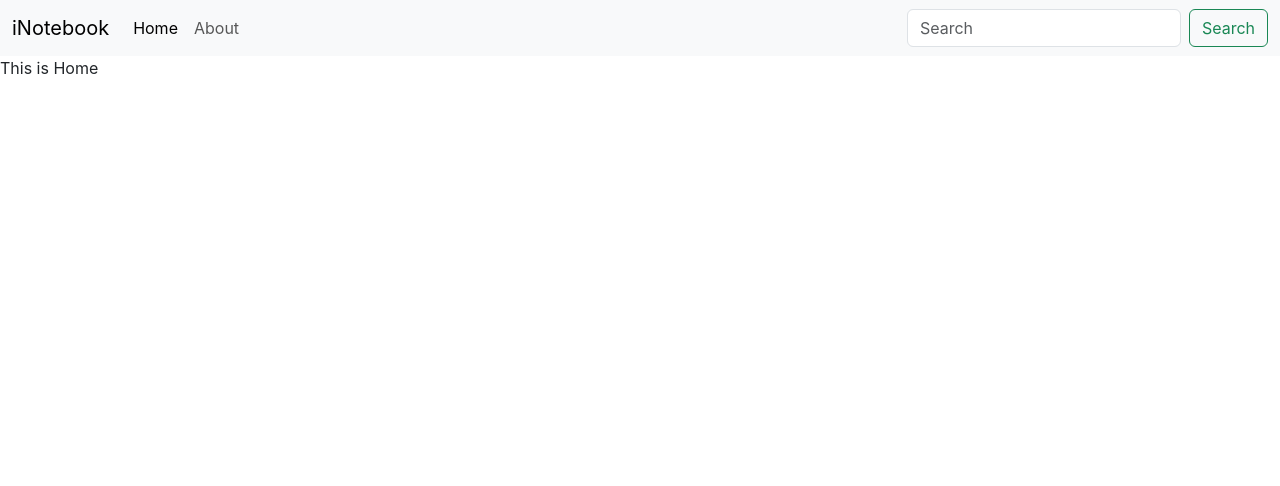
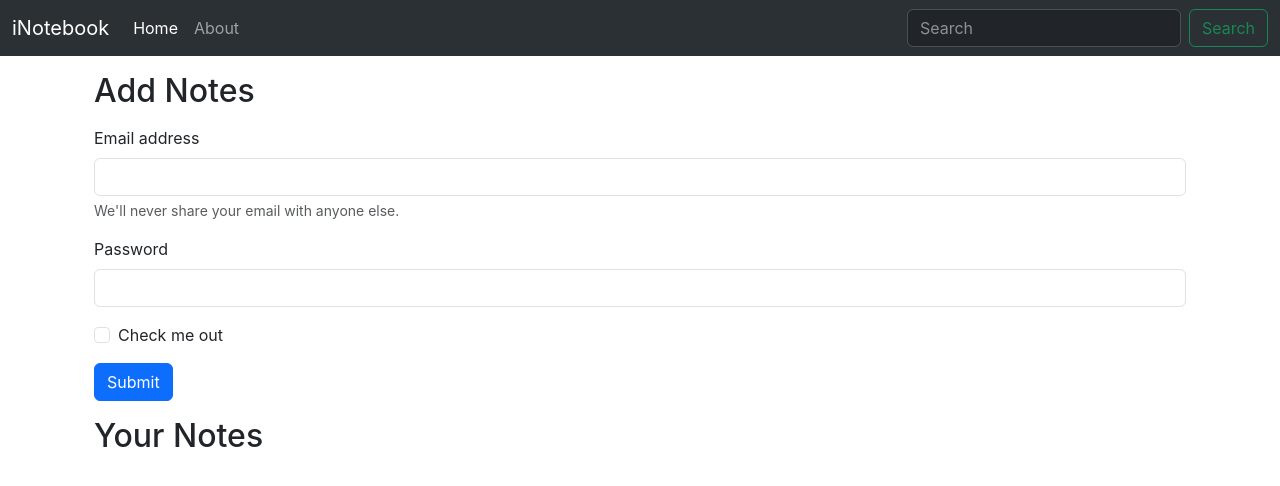
Before and after one commit to Ayushpwr27/inotebook, a React (Create React App) app: page / in a window 1280 px wide. Shown: the top 486 px of the page. Built offline with nearby package versions, Linux system fonts and the light colour scheme.

Commit message:
UseLocation Hook

```diff
--- a/src/App.js
+++ b/src/App.js
@@ -15,10 +15,12 @@
     <NoteState>
     <BrowserRouter>
     <Navbar />
+    <div className="container">
       <Routes>
         <Route path="/" element={<Home/>}></Route>
         <Route path="/about" element={<About/>}></Route>
       </Routes>
+    </div>
     </BrowserRouter>
     </NoteState>
     </>
--- a/src/components/About.js
+++ b/src/components/About.js
@@ -1,19 +1,9 @@
-import React,{ useContext,useEffect } from "react";
-import noteContext from "../context/notes/noteContext";
-
+import React from "react";
 
 export const About = () => {
-  const a = useContext(noteContext)
-
-  useEffect(()=>{
-    a.update();
-  // eslint-disable-next-line react-hooks/exhaustive-deps
-  },[])
-
-
   return (
     <div>
-    This is About {a.state.name} of {a.state.class}
+    This is About Page
     </div>
     );
 };
--- a/src/components/Home.js
+++ b/src/components/Home.js
@@ -1,7 +1,59 @@
 import React from "react";
 
 export const Home = () => {
-  return <div>This is Home</div>;
+  return (
+    <div>
+        <div className="container my-3">
+        <h2>Add Notes</h2>
+        <form className="my-3">
+          <div className="mb-3">
+            <label for="exampleInputEmail1" className="form-label">
+              Email address
+            </label>
+            <input
+              type="email"
+              className="form-control"
+              id="exampleInputEmail1"
+              aria-describedby="emailHelp"
+            />
+            <div id="emailHelp" className="form-text">
+              We'll never share your email with anyone else.
+            </div>
+          </div>
+          <div className="mb-3">
+            <label for="exampleInputPassword1" className="form-label">
+              Password
+            </label>
+            <input
+              type="password"
+              className="form-control"
+              id="exampleInputPassword1"
+            />
+          </div>
+          <div className="mb-3 form-check">
+            <input
+              type="checkbox"
+              className="form-check-input"
+              id="exampleCheck1"
+            />
+            <label className="form-check-label" for="exampleCheck1">
+              Check me out
+            </label>
+          </div>
+          <button type="submit" className="btn btn-primary">
+            Submit
+          </button>
+        </form>
+        </div>
+
+        <div className="container">
+
+        <h2>Your Notes</h2>
+
+        </div>
+
+    </div>
+  );
 };
 
-export default Home
+export default Home;
--- a/src/components/Navbar.js
+++ b/src/components/Navbar.js
@@ -1,10 +1,18 @@
-import React from 'react'
-import { Link } from "react-router-dom";
+import React,{useEffect} from 'react'
+import { Link,useLocation } from "react-router-dom";
+
+
 
 export const Navbar = () => {
+  let location = useLocation();
+  useEffect(() => {
+    console.log(location);
+    }, [location]);
+
+
   return (
     <div>
-      <nav className="navbar navbar-expand-lg bg-body-tertiary">
+      <nav className="navbar navbar-expand-lg bg-body-tertiary" data-bs-theme="dark">
         <div className="container-fluid">
           <Link className="navbar-brand" to="/">iNotebook</Link>
           <button className="navbar-toggler" type="button" data-bs-toggle="collapse" data-bs-target="#navbarSupportedContent" aria-controls="navbarSupportedContent" aria-expanded="false" aria-label="Toggle navigation">
@@ -13,10 +21,10 @@
           <div className="collapse navbar-collapse" id="navbarSupportedContent">
             <ul className="navbar-nav me-auto mb-2 mb-lg-0">
               <li className="nav-item">
-                <Link className="nav-link active" aria-current="page" to="/">Home</Link>
+                <Link className={`nav-link ${location.pathname==="/"? "active": ""}`} aria-current="page" to="/">Home</Link>
               </li>
               <li className="nav-item">
-                <Link className="nav-link" to="/about">About</Link>
+                <Link className={`nav-link ${location.pathname==="/about"? "active": ""}`}  to="/about">About</Link>
               </li>
             </ul>
             <form className="d-flex" role="search">
--- a/src/context/notes/noteState.js
+++ b/src/context/notes/noteState.js
@@ -1,25 +1,10 @@
-import { useState } from "react";
 import NoteContext from "./noteContext";
 
 const NoteState = (props) => {
-    const s1 = {
-        name: "Ayush",
-        class: "IT1",
-    };
-    const [state, setState] = useState(s1);
-    const update =()=>{
-        setTimeout(() => {
-            setState({
-                name: "Mehee",
-                class: "CS4",
-            })
-        }, 5000);
-    }
-
 
     return (
         // eslint-disable-next-line react/jsx-pascal-case
-        <NoteContext.Provider value={{state, update}}>{props.children}</NoteContext.Provider>
+        <NoteContext.Provider value={{}}>{props.children}</NoteContext.Provider>
     );
 };
 
```
